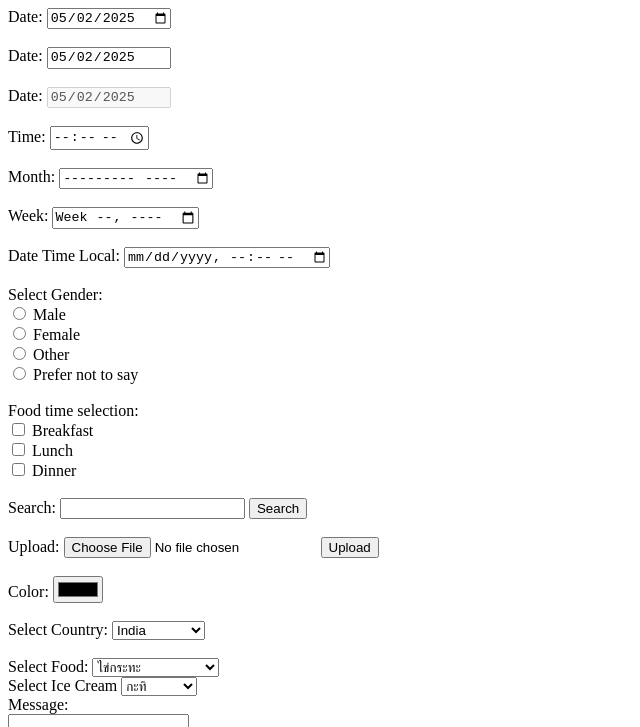
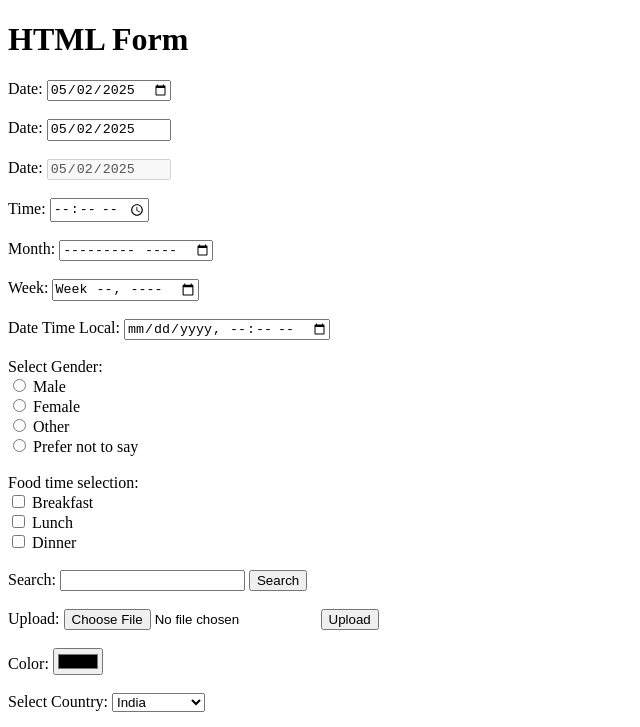
Before and after one commit to korrawan01/korrawan.github.io, a plain HTML site: page form.html in a window 1280 px wide. Shown: the top 727 px of the page, without its empty margins (0-640 px from the left). Drawn offline with Linux system fonts and the light colour scheme.

Commit message:
Update form.html

```diff
--- a/form.html
+++ b/form.html
@@ -3,9 +3,11 @@
 <head>
     <meta charset="UTF-8">
     <meta name="viewport" content="width=device-width, initial-scale=1.0">
-    <title>Document</title>
+    <title>HTML Form</title>
 </head>
 <body>
+    <h1>HTML Form</h1>
+    <form>
     <label for="date">Date:</label>
         <input type="date" id="date" name="date" value="2025-05-02" required><br><br>
 
@@ -115,5 +117,6 @@
         <p>
             <a href="ผลงาน.html">กลับไปที่ประวัติ</a> <br>
         </p>
+    </form>
 </body>
 </html>
```
